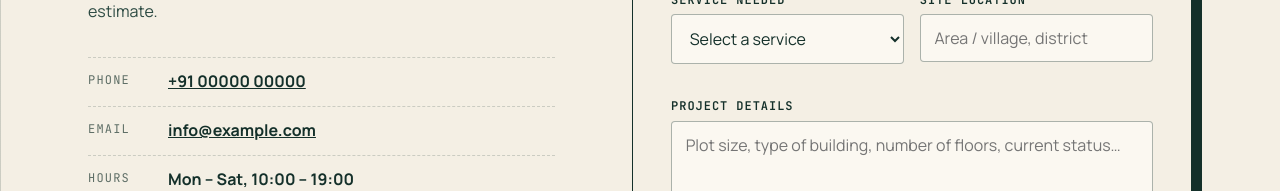
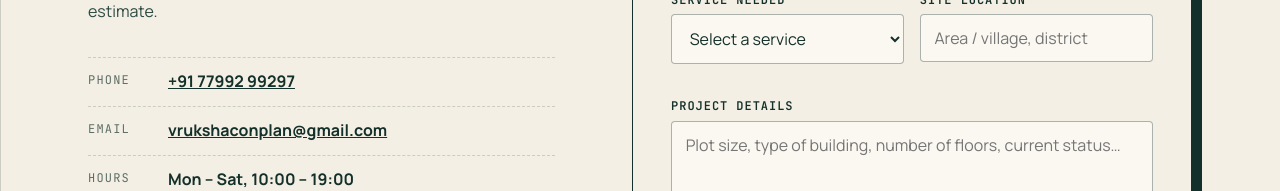
Before and after one commit to ajaykumaryadavnune-byte/vrukconplan, a plain HTML site: page index.html in a window 1280 px wide. Shown: the part 4933-5124 px from the top of the page. Drawn offline with Linux system fonts and the light colour scheme.

Commit message:
Update index.html

```diff
--- a/index.html
+++ b/index.html
@@ -186,8 +186,8 @@
         <h2>Tell us about your project.</h2>
         <p>Share a few details and we will get back to you with the permissions needed, the documents required and a fee estimate.</p>
         <dl>
-          <div><dt>Phone</dt><dd><a href="tel:+910000000000">+91 00000 00000</a></dd></div>
-          <div><dt>Email</dt><dd><a href="mailto:info@example.com">info@example.com</a></dd></div>
+          <div><dt>Phone</dt><dd><a href="tel:+917799299297">+91 77992 99297</a></dd></div>
+          <div><dt>Email</dt><dd><a href="mailto: vrukshaconplan@gmail.com">vrukshaconplan@gmail.com</a></dd></div>
           <div><dt>Hours</dt><dd>Mon – Sat, 10:00 – 19:00</dd></div>
         </dl>
       </div>
```
